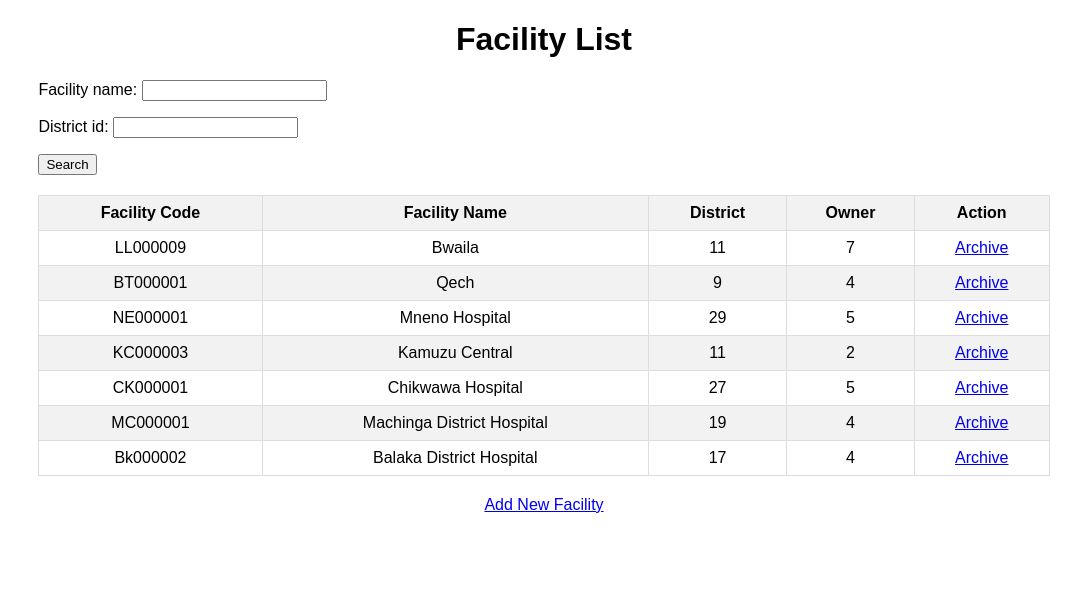
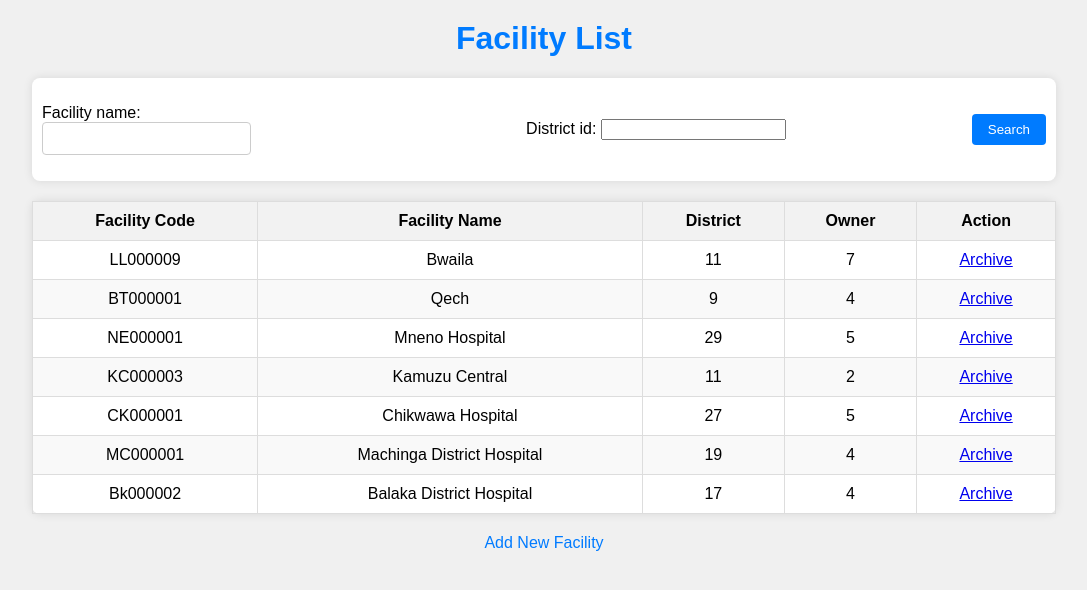
Before and after one commit to Tuntufye4/luke-int, a Django app: page /facilities/ in a window 1280 px wide. Shown: the top 590 px of the page, without its empty margins (96-1183 px from the left). Run offline with Django 4.2, Linux system fonts and the light colour scheme; data comes from the database, SQL or seed files in the repository; both versions use the stored data as it was after the commit.

Commit message:
updated UI

```diff
--- a/luke_facilities/facilities/templates/facilities/facility_list.html
+++ b/luke_facilities/facilities/templates/facilities/facility_list.html
@@ -8,33 +8,72 @@
         body {
             font-family: Arial, sans-serif;
             text-align: center;
+            background-color: #f0f0f0;
+            margin: 0;
+            padding: 0;
+        }
+        h1 {
+            color: #007bff;
+            margin-top: 20px;
+        }
+        .form-container {
+            width: 80%;
+            margin: 20px auto;
+            text-align: left;
+        }
+        .form-container form {
+            display: flex;
+            align-items: center;
+            justify-content: space-between;
+            padding: 10px;
+            background-color: #fff;
+            border-radius: 8px;
+            box-shadow: 0 0 10px rgba(0, 0, 0, 0.1);
+        }
+        .form-container input[type="text"] {
+            width: 70%;
+            padding: 8px;
+            border: 1px solid #ccc;
+            border-radius: 4px;
+            box-sizing: border-box;
+        }
+        .form-container button {
+            background-color: #007bff;
+            color: #fff;
+            border: none;
+            padding: 8px 16px;
+            border-radius: 4px;
+            cursor: pointer;
         }
         table {
             width: 80%;
+            margin: 20px auto;
             border-collapse: collapse;
-            margin: 20px auto;
+            background-color: #fff;
+            border-radius: 8px;
+            box-shadow: 0 0 10px rgba(0, 0, 0, 0.1);
         }
         th, td {
-            padding: 8px;
+            padding: 10px;
             border: 1px solid #ddd;
         }
         th {
             background-color: #f2f2f2;
         }
         tr:nth-child(even) {
-            background-color: #f2f2f2;
+            background-color: #f9f9f9;
         }
         tr:hover {
-            background-color: #ddd;
+            background-color: #f0f0f0;
         }
-        .form-container {
-            width: 80%;
+        .add-facility-link {
+            display: block;
             margin: 20px auto;
-            text-align: left;
+            color: #007bff;
+            text-decoration: none;
         }
-        .form-container button {
-            display: inline-block;
-            vertical-align: middle;
+        .add-facility-link:hover {
+            text-decoration: underline;
         }
     </style>
 </head>
@@ -70,6 +109,6 @@
             {% endfor %}
         </tbody>
     </table>
-    <a href="{% url 'facility_create' %}">Add New Facility</a>
+    <a href="{% url 'facility_create' %}" class="add-facility-link">Add New Facility</a>
 </body>
 </html>
```
Also changed, not shown: luke_facilities/facilities/templates/facilities/facility_form.html (+89 -2 lines), luke_facilities/db.sqlite3.
